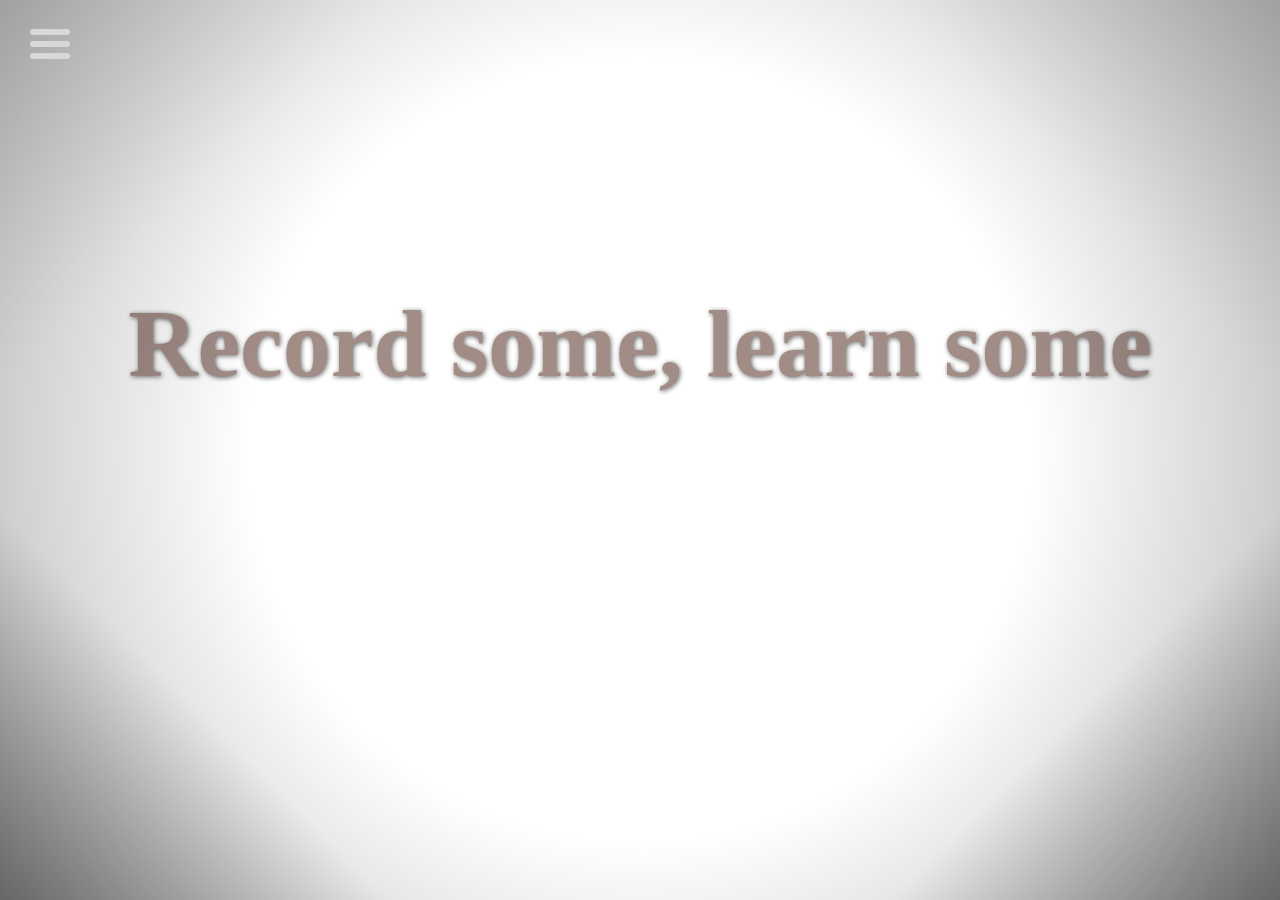
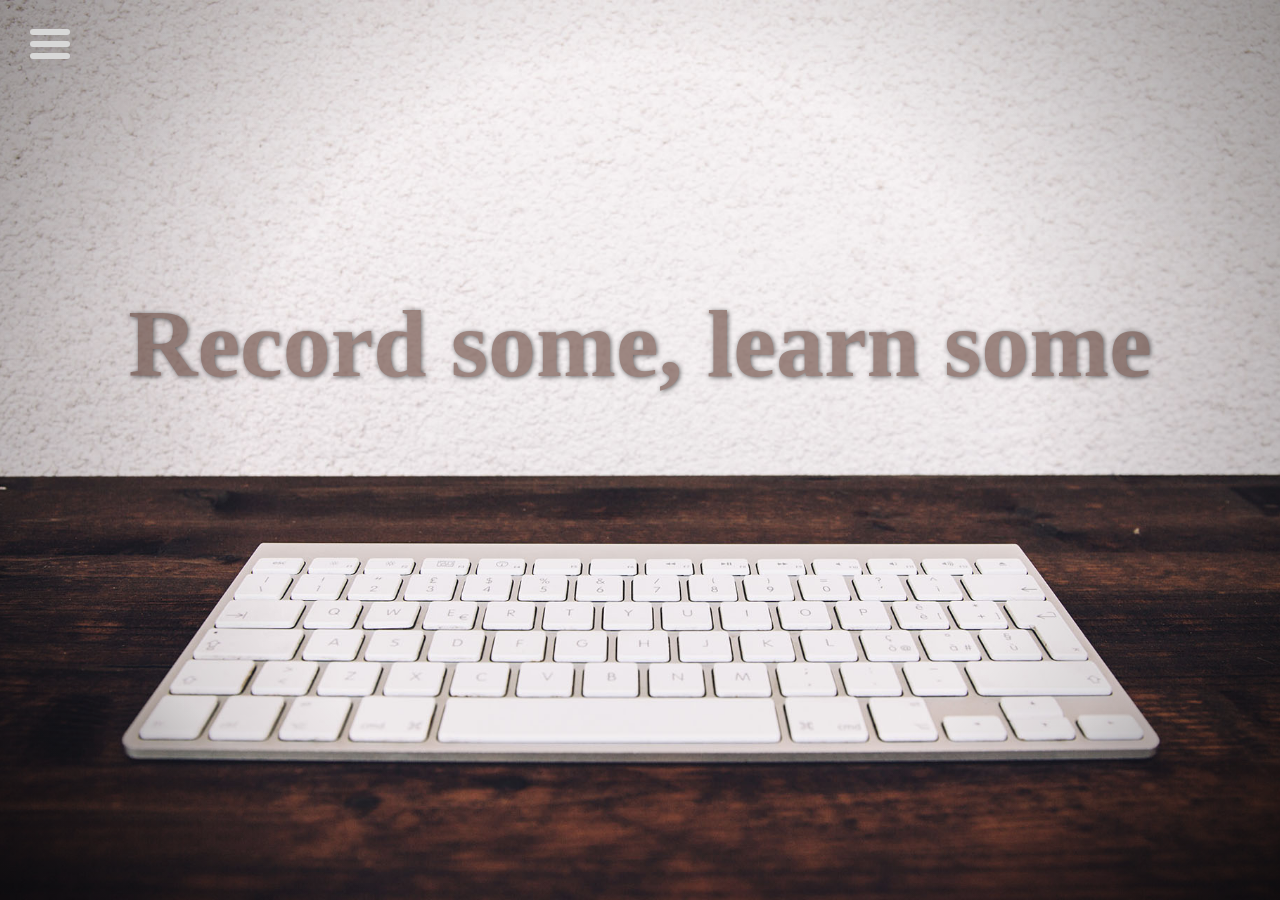
Before and after one commit to overrei/blog, a Jekyll site: the page built from index.html, in a window 1280 px wide. Built offline with Jekyll 4.4.1, drawn with Linux system fonts in a browser that asks for light colours.

```diff
--- a/assets/css/style.css
+++ b/assets/css/style.css
@@ -234,7 +234,7 @@
     right: 0;
     overflow: hidden;
     bottom: 0;
-    background: url(../assets/img/index-bg.jpg) no-repeat center center;
+    background: url(../img/index-bg.jpg) no-repeat center center;
     background-size: cover;
     z-index: -1;
 }
```
Also changed, not shown: 1 other file.
